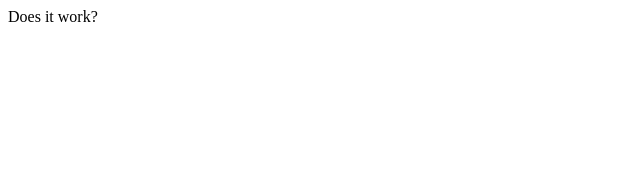
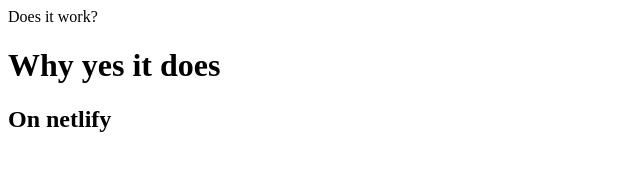
Before and after one commit to JamesFCee/gittesting, a plain HTML site: page index.html in a window 1280 px wide. Shown: the whole page, without its empty margins (0-640 px from the left). Drawn offline with Linux system fonts and the light colour scheme.

Commit message:
updated on in local vcode

```diff
--- a/index.html
+++ b/index.html
@@ -1,5 +1,7 @@
 <html>
   <body>
     <p>Does it work?</p>
+    <h1>Why yes it does</h1>
+    <h2>On netlify</h2>
   </body>
 </html>
```
